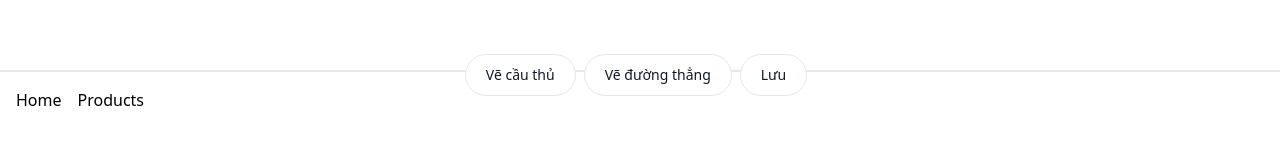
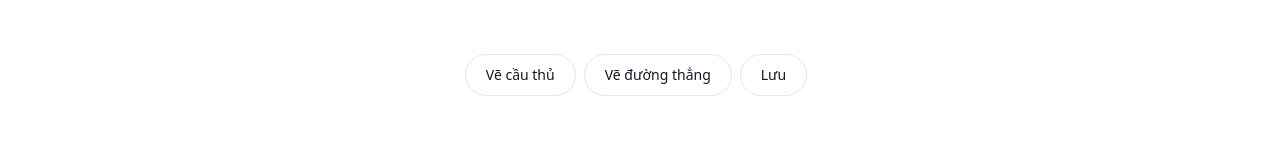
Before and after one commit to nAgnorT/tactical-board, a Nuxt app: page /board in a window 1280 px wide. Shown: the part 586-730 px from the top of the page. Built offline with nearby package versions, Linux system fonts and the light colour scheme.

Commit message:
fix toggle click error

```diff
--- a/layouts/board.vue
+++ b/layouts/board.vue
@@ -8,7 +8,7 @@
       <div class=" mx-auto p-4 w-11/12 h-3/4">
         <slot />
     </div>
-    <footer class="container mx-auto p-4 flex justify-between border-t-2">
+    <!-- <footer class="container mx-auto p-4 flex justify-between border-t-2">
         <ul class="flex gap-4">
           <li>
             <NuxtLink to ="/" >Home</NuxtLink>
@@ -17,6 +17,6 @@
             <NuxtLink to ="/Board" >Products</NuxtLink>
           </li>
         </ul>
-        </footer>
+        </footer> -->
     </div>
   </template>
```
